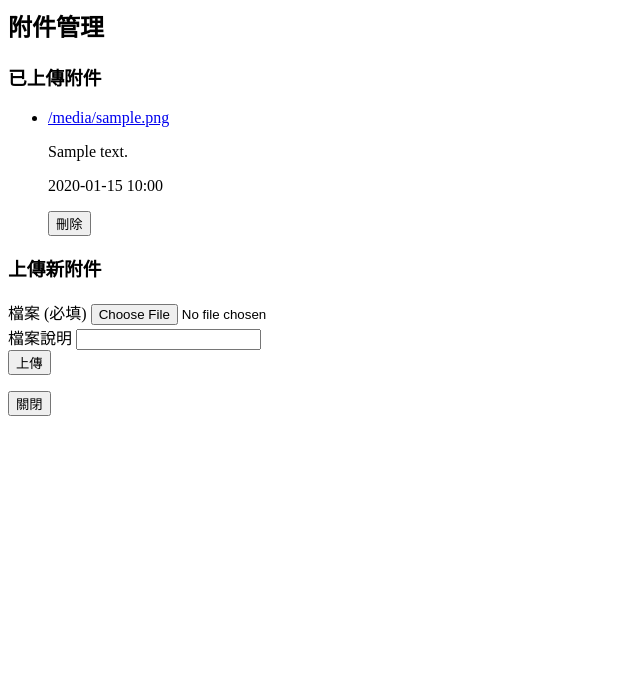
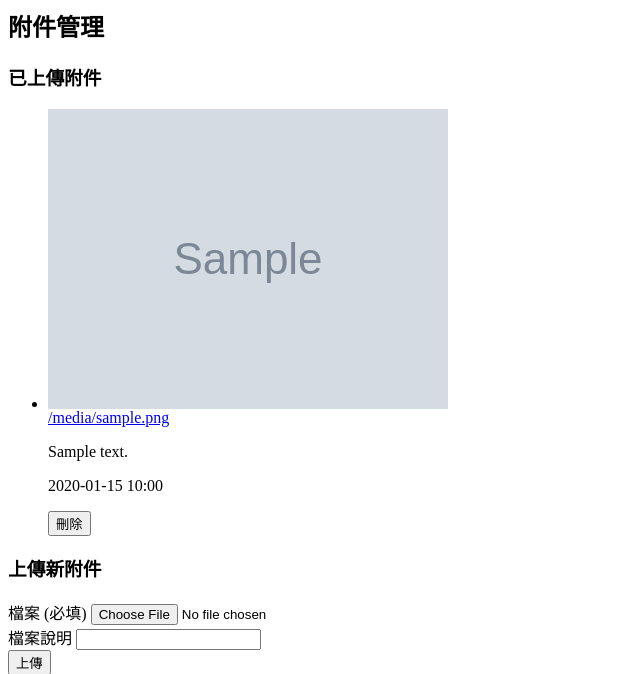
Before and after one commit to CindyHu26/vehicle_management, a FastAPI app: template templates/fragments/attachments_manager.html in a window 1280 px wide. Shown: the top 674 px of the page, without its empty margins (0-640 px from the left). Run offline with FastAPI, Linux system fonts and the light colour scheme; the template is opened without the code that fills it: most values are stand-ins (such as "Sample title", 1, 10 or a date in 2020); grey boxes marked "Sample" are stand-in pictures.

Commit message:
fix attachment issue

```diff
--- a/templates/fragments/attachments_manager.html
+++ b/templates/fragments/attachments_manager.html
@@ -1,13 +1,14 @@
 <div
   class="fixed inset-0 bg-gray-600 bg-opacity-75 flex items-center justify-center z-50"
   hx-on:click="if (event.target === this) this.remove()"
+
+  hx-get="/attachments/manage/{{ entity_type.value }}/{{ entity_id }}"
+  hx-trigger="refreshAttachmentsList from:body"
+  hx-target="this"
+  hx-swap="outerHTML"
 >
   <div
     class="bg-white rounded-lg shadow-xl p-6 w-full max-w-2xl max-h-[90vh] overflow-y-auto"
-    hx-get="/attachments/manage/{{ entity_type }}/{{ entity_id }}"
-    hx-trigger="refreshAttachmentsList from:body"
-    hx-target="this"
-    hx-swap="outerHTML"
     >
 
     <h2 class="text-2xl font-semibold mb-4">附件管理</h2>
@@ -17,9 +18,34 @@
       {% if not attachments %}
         <p class="text-sm text-gray-500">尚無附件</p>
       {% else %}
+
         <ul class="divide-y divide-gray-200 border rounded-md">
+
           {% for att in attachments %}
+
+            {% set file_ext = att.file_name.split('.')[-1] | lower %}
+
             <li class="px-4 py-3 flex items-center justify-between space-x-4">
+
+              <div class="flex-shrink-0 w-16 h-16">
+                {% if file_ext in ['jpg', 'jpeg', 'png', 'gif', 'webp', 'bmp'] %}
+                  <a href="{{ att.file_path }}" target="_blank">
+                    <img src="{{ att.file_path }}" alt="預覽"
+                         class="w-16 h-16 object-cover rounded border hover:opacity-75">
+                  </a>
+                {% elif file_ext == 'pdf' %}
+                  <a href="{{ att.file_path }}" target="_blank">
+                    <div class="w-16 h-16 bg-red-50 rounded border flex items-center justify-center hover:bg-red-100">
+                      <span class="text-sm font-medium text-red-600">PDF</span>
+                    </div>
+                  </a>
+                {% else %}
+                  <div class="w-16 h-16 bg-gray-50 rounded border flex items-center justify-center">
+                    <span class="text-xs text-gray-500 p-1 text-center">{{ file_ext | upper }}</span>
+                  </div>
+                {% endif %}
+              </div>
+
               <div class="flex-1 min-w-0">
                 <a
                   href="{{ att.file_path }}"
@@ -36,6 +62,7 @@
                   {{ att.uploaded_at.strftime('%Y-%m-%d %H:%M') }}
                 </p>
               </div>
+
               <button
                 class="text-red-500 hover:text-red-700 font-medium"
                 hx-delete="/attachment/{{ att.id }}/delete"
```
Lines whose indentation alone changed are shown as unchanged.
